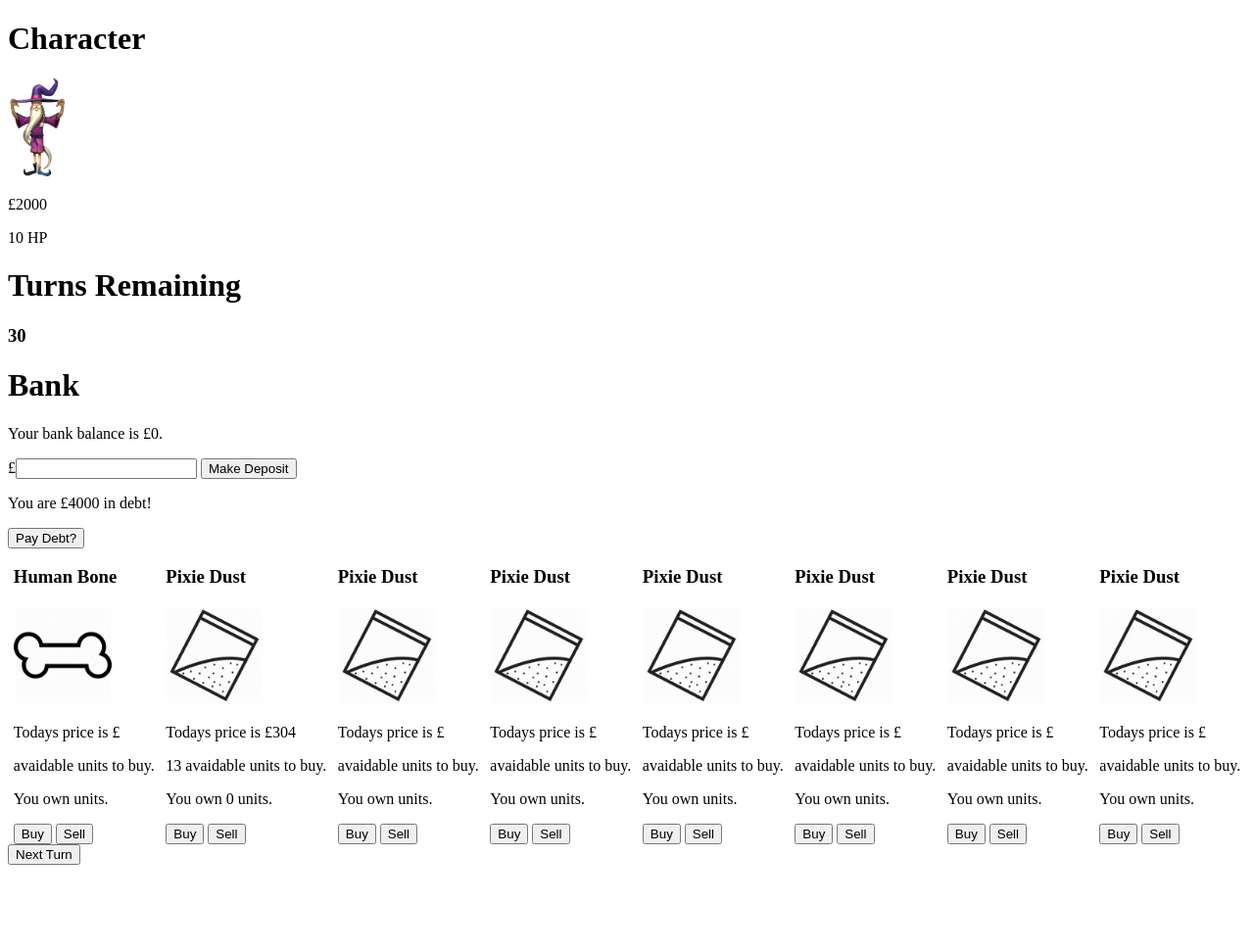
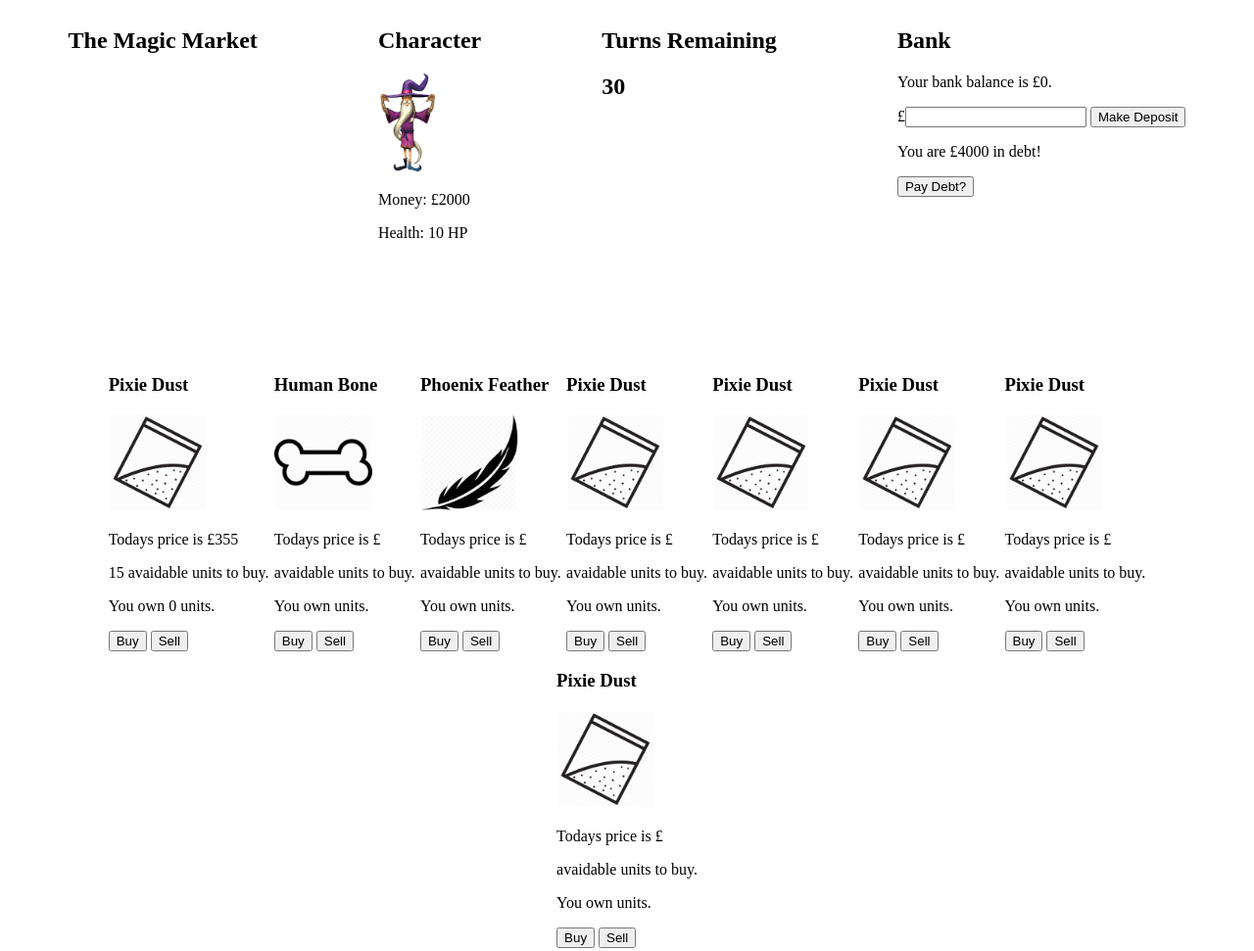
Before and after one commit to mrldglick/WDI-Project-1-GAME, a plain HTML site: page index.html in a window 1280 px wide. Shown: the top 971 px of the page at 98% size. Before the commit the page ends 891 px from the top, so only its background shows below. Drawn offline with nearby package versions, Linux system fonts and the light colour scheme.

Commit message:
made the products and new object, made buy function generic, made number randomiser generic

```diff
--- a/CSS/stylesheet.css
+++ b/CSS/stylesheet.css
@@ -1,9 +1,18 @@
 img {
   height: 100px
 }
+
+.topScreen {
+  display: flex;
+  justify-content: space-around;
+  flex-wrap: wrap;
+  align-items: flex-start;
+}
+
 main {
   display: flex;
   justify-content: space-around;
   flex-wrap: wrap;
-  align-items: center;
+  align-items: flex-start;
+  margin: 100px;
 }
--- a/JS/app.js
+++ b/JS/app.js
@@ -29,23 +29,24 @@ $(() => {
 
     money: initialMoney,
     health: initialHealth,
-
-    myPixieDust: 0,
-    myDragonsBlood: 0,
-    myHumanBone: 0,
-    myUnicornHorn: 0,
-    myPhoenixFeather: 0,
-    myCrazyMushroom: 0,
-    mySnakeOil: 0,
-    myGiantSpiderLeg: 0,
-
+    inventory: {
+      'Pixie Dust': 0,
+      'Human Bone': 0,
+      // TODO: etc....
+      dragonsBlood: 0,
+      humanBone: 0,
+      UnicornHorn: 0,
+      PhoenixFeather: 0,
+      CrazyMushroom: 0,
+      SnakeOil: 0,
+      GiantSpiderLeg: 0,
+    },
     bankBalance: initialBankBalance,
     debtBalance: initialDebtBalance
   };
 
   $money.html(`${character.money}`);
   $health.html(`${character.health}`);
-  $myPixieDust.html(`${character.myPixieDust}`);
   $bankBalance.html(`${character.bankBalance}`);
   $debtBalance.html(`${character.debtBalance}`);
 
@@ -70,40 +71,83 @@ $(() => {
   const $currentDisplayPricePixieDust = $('#currentPricePixieDust');
   const $currentDisplayAmountPixieDust = $('#amountAvailablePixieDust');
 
-  let pixieDust ={
-    currentPrice: getCurrentRandomPrice(100, 450),
-    amountAvailable: getRandomAmountAvailabe(1, 20)
-  };
-
-  function getCurrentRandomPrice(min, max){
+  function randomRange(range) {
+    const min = range[0];
+    const max = range[1];
     return Math.floor(Math.random() * (max - min + 1)) + min;
   }
-  function getRandomAmountAvailabe(min, max){
-    return Math.floor(Math.random() * (max - min + 1)) + min;
+
+  function createItem(name, priceRange, quantityRange, quantityDivId, inventoryDivId, buyButtonId) {
+    const item = {
+      name: name,
+      randomPriceRange: priceRange,
+      randomQuantityRange: quantityRange,
+      recalculateMarket: recalculateMarket,
+      $quantityDiv: $(`#${quantityDivId}`),
+      $inventoryDiv: $(`#${inventoryDivId}`),
+      $buyButton: $(`#${buyButtonId}`)
+    }
+    item.recalculateMarket();
+    return item;
   }
-  $currentDisplayPricePixieDust.html(`${pixieDust.currentPrice}`);
 
-  $currentDisplayAmountPixieDust.html(`${pixieDust.amountAvailable}`);
+  function recalculateMarket() {
+    this.currentPrice = randomRange(this.randomPriceRange);
+    this.amountAvailable = randomRange(this.randomQuantityRange);
+  }
 
+  function displayValue($domElement, value) {
+    $domElement.text(value);
+  }
+
+  const pixieDust = createItem('Pixie Dust', [100, 450], [1, 20], 'amountAvailablePixieDust', 'myPixieDust', 'buyPixieDust');
+  displayCurrentItemMarket(pixieDust);
+  const humanBone = createItem('Human Bone', [1000, 2500], [8, 12], 'amountAvailableHumanBone', 'myHumanBone', 'buyHumanBone');
+
+  function displayAllItemValues() {
+    displayValue($currentDisplayPricePixieDust, pixieDust.currentPrice);
+    displayValue($currentDisplayAmountPixieDust, pixieDust.amountAvailable);
+    displayValue($('currentPriceHumanBone'), humanBone.currentPrice);
+    displayValue($('amountAvailableHumanBone'), humanBone.amountAvailable);
+    // etc...
+  }
+  displayAllItemValues();
 
   /////////////////////BUY BUTTON///////////////
 
-  const $buyPixieDust = $('#buyPixieDust');
+  function itemCanBeBought(item) {
+    return character.money >= item.currentPrice && item.amountAvailable > 0;
+  }
 
-  $buyPixieDust.on('click', () => {
-    if (character.money >= pixieDust.currentPrice && pixieDust.amountAvailable > 0) {
-      console.log('you can buy');
-      character.money = (character.money - pixieDust.currentPrice);
-      character.myPixieDust++;
-      pixieDust.amountAvailable = (pixieDust.amountAvailable - 1);
-      console.log(character);
-      $currentDisplayAmountPixieDust.html(pixieDust.amountAvailable);
-      $money.html(character.money);
-      $myPixieDust.html(character.myPixieDust);
-    } else {
-      alert('You cannot buy anymore! Sucks to be you.');
-    }
-  });
+  function buyItem(item) {
+    character.money = (character.money - item.currentPrice);
+    console.log(character.inventory);
+    character.inventory[item.name]++;
+    item.amountAvailable = (item.amountAvailable - 1);
+  }
+
+  function displayCurrentItemMarket(item) {
+    item.$quantityDiv.html(item.amountAvailable);
+    $money.html(character.money);
+    item.$inventoryDiv.html(character.inventory[item.name]);
+  }
+
+  function addBuyClickListener(item) {
+    item.$buyButton.on('click', () => {
+      if (itemCanBeBought(item)) {
+        console.log(`you can buy ${item.name}`);
+        buyItem(item);
+        console.log(character);
+        displayCurrentItemMarket(item);
+      } else {
+        alert(`You cannot buy ${item.name} anymore! Sucks to be you.`);
+      }
+    });
+  }
+
+  addBuyClickListener(pixieDust);
+  addBuyClickListener(humanBone);
+
 
   ////////////////////SELL BUTTON///////////////
 
@@ -124,7 +168,7 @@ $(() => {
       pixieDust.amountAvailable = getRandomAmountAvailabe(1, 20);
       $currentDisplayAmountPixieDust.html(`${pixieDust.amountAvailable}`);
       pixieDust.currentPrice = getCurrentRandomPrice(100, 450);
-      $currentDisplayPricePixieDust.html(`${pixieDust.amountAvailable}`);
+      $currentDisplayPricePixieDust.html(`${pixieDust.currentPrice}`);
     } else if (character.debtBalance > 0) {
       alert('You loose! The goblin loan shark has cut your debt out of your flesh... fun times!');
     } else if (character.debtBalance === 0) {
@@ -134,7 +178,10 @@ $(() => {
   });
 
 
-
+//////////////////////////////////////////////
+// Product-related functions
+//////////////////////////////////////////////
+function displayNewMarket(product) {}
 
 
 
--- a/index.html
+++ b/index.html
@@ -10,17 +10,18 @@
 
 <body>
   <header>
-
+    <section class="topScreen">
+      <h1 id="title">The Magic Market</h1>
       <div class="character">
         <h1>Character</h1>
         <img src="./images/wizard.png" alt="This is you!">
-      <p>£<span id="money"></span></p>
-      <p><span id="health"></span> HP</p>
+        <p>Money: £<span id="money"></span></p>
+        <p>Health: <span id="health"></span> HP</p>
       </div>
 
       <div class="turnsRemaining">
         <h1>Turns Remaining</h1>
-      <h3 id="turnCounter">30</h3>
+        <h1 id="turnCounter">30</h1>
       </div>
 
       <div class="bank">
@@ -31,19 +32,9 @@
         <p>You are £<span id="debtBalance"></span> in debt!</p>
         <button id="payDebt" type="button" name="payDebt">Pay Debt?</button>
       </div>
-
+    </section>
   </header>
   <main>
-
-    <div class="product" id="pixieDust">
-      <h3>Human Bone</h3>
-      <img class="productIcon" src="./images/bone-icon.png" alt="human bone" id='humanBonePicture'>
-      <p class="currentPrice">Todays price is £<span id="currentPriceHumanBone"></span></p>
-      <p class"amountAvailable"><span id="amountAvailableHumanBone"></span> avaidable units to buy.</p>
-      <p>You own <span id="myHumanBone"></span> units.</p>
-      <button class="buy" id="buyHumanBone" type="button" name="button">Buy</button>
-      <button class="sell" id="sellHumanBone" type="button" name="button">Sell</button>
-    </div>
 
     <div class="product" id="pixieDust">
       <h3>Pixie Dust</h3>
@@ -55,14 +46,24 @@
       <button class="sell" id="sellPixieDust" type="button" name="button">Sell</button>
     </div>
 
-    <div class="product" id="pixieDust">
-      <h3>Pixie Dust</h3>
-      <img class="productIcon" src="./images/pixie-dust-icon.png" alt="pixie dust bag" id='pixieDustPicture'>
-      <p class="currentPrice">Todays price is £<span id="currentPricePixieDust"></span></p>
-      <p class"amountAvailable"><span id="amountAvailablePixieDust"></span> avaidable units to buy.</p>
-      <p>You own <span id="myPixieDust"></span> units.</p>
-      <button class="buy" id="buyPixieDust" type="button" name="button">Buy</button>
-      <button class="sell" id="sellPixieDust" type="button" name="button">Sell</button>
+    <div class="product" id="humanBone">
+      <h3>Human Bone</h3>
+      <img class="productIcon" src="./images/bone-icon.png" alt="human bone" id='humanBonePicture'>
+      <p class="currentPrice">Todays price is £<span id="currentPriceHumanBone"></span></p>
+      <p class"amountAvailable"><span id="amountAvailableHumanBone"></span> avaidable units to buy.</p>
+      <p>You own <span id="myHumanBone"></span> units.</p>
+      <button class="buy" id="buyHumanBone" type="button" name="button">Buy</button>
+      <button class="sell" id="sellHumanBone" type="button" name="button">Sell</button>
+    </div>
+
+    <div class="product" id="phoenixFeather">
+      <h3>Phoenix Feather</h3>
+      <img class="productIcon" src="./images/feather-icon.png" alt="Phoenix Feather" id='phoenixFeatherPicture'>
+      <p class="currentPrice">Todays price is £<span id="currentPricePhoenixFeather"></span></p>
+      <p class"amountAvailable"><span id="amountAvailablePhoenixFeather"></span> avaidable units to buy.</p>
+      <p>You own <span id="myPhoenixFeather"></span> units.</p>
+      <button class="buy" id="buyPhoenixFeather" type="button" name="button">Buy</button>
+      <button class="sell" id="sellPhoenixFeather" type="button" name="button">Sell</button>
     </div>
 
     <div class="product" id="pixieDust">
```
Lines whose indentation alone changed are shown as unchanged.
